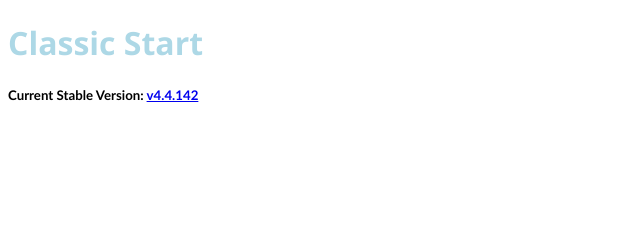
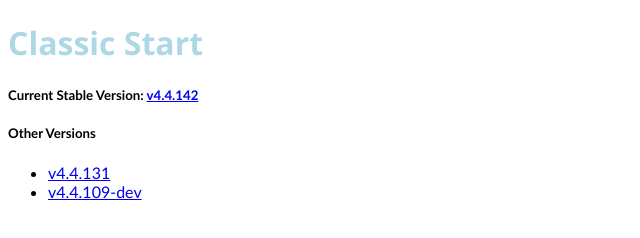
Before and after one commit to ExperiencersInternational/classicstart, a plain HTML site: page index.html in a window 1280 px wide. Shown: the whole page, without its empty margins (0-640 px from the left). Drawn offline with Linux system fonts and the light colour scheme.

Commit message:
Update index.html

```diff
--- a/index.html
+++ b/index.html
@@ -19,5 +19,10 @@
 <body>
 <h1 class="title">Classic Start</h1>
 <h5 class="version">Current Stable Version: <a class="link" href="https://github.com/FlynnFarrow/Classic-Start/releases/tag/v4.4.142">v4.4.142</a></h5>
+<h5 class="version">Other Versions</h5>
+<ul>
+  <li class="version"><a href="https://github.com/FlynnFarrow/Classic-Start/releases/tag/v4.4.131">v4.4.131</a></li>
+  <li class="version"><a href="https://github.com/FlynnFarrow/Classic-Start/releases/tag/v4.4.109-dev">v4.4.109-dev</a></li>
+</ul>
 </body>
 </html>
```
